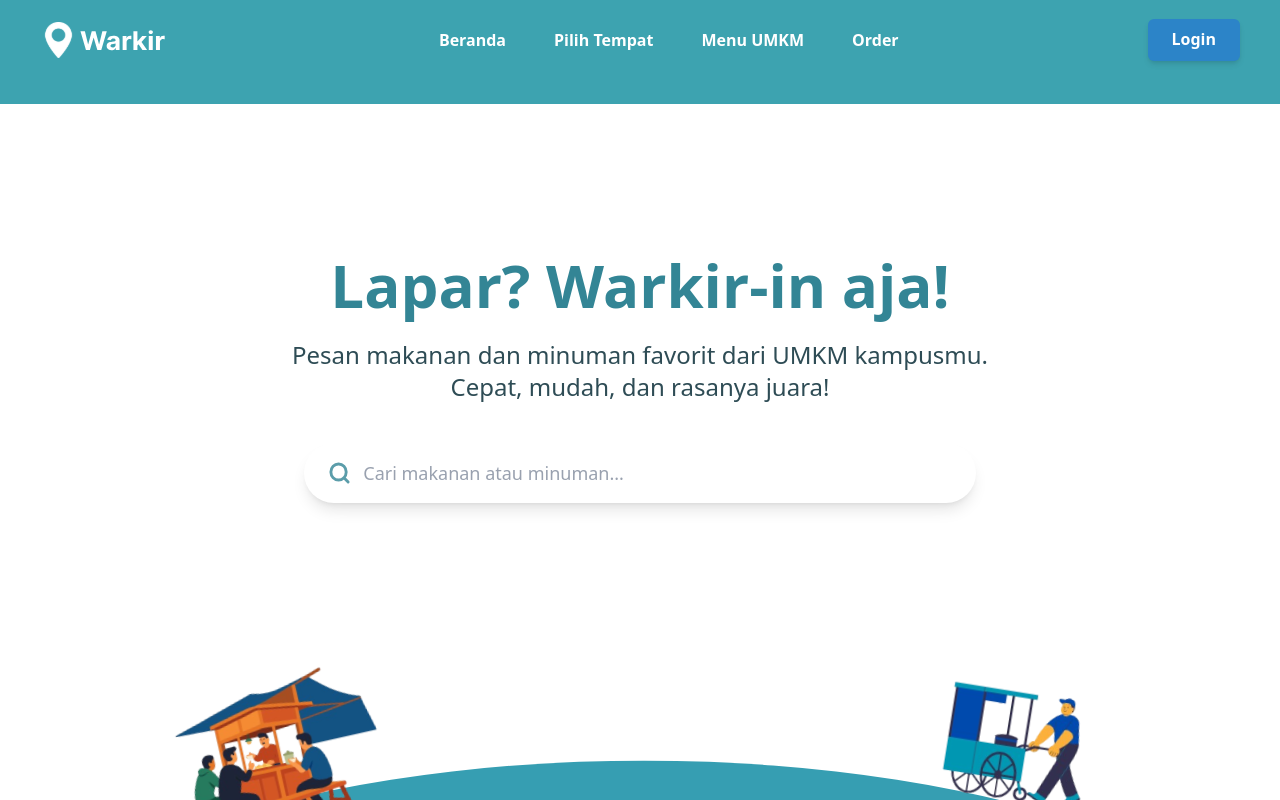
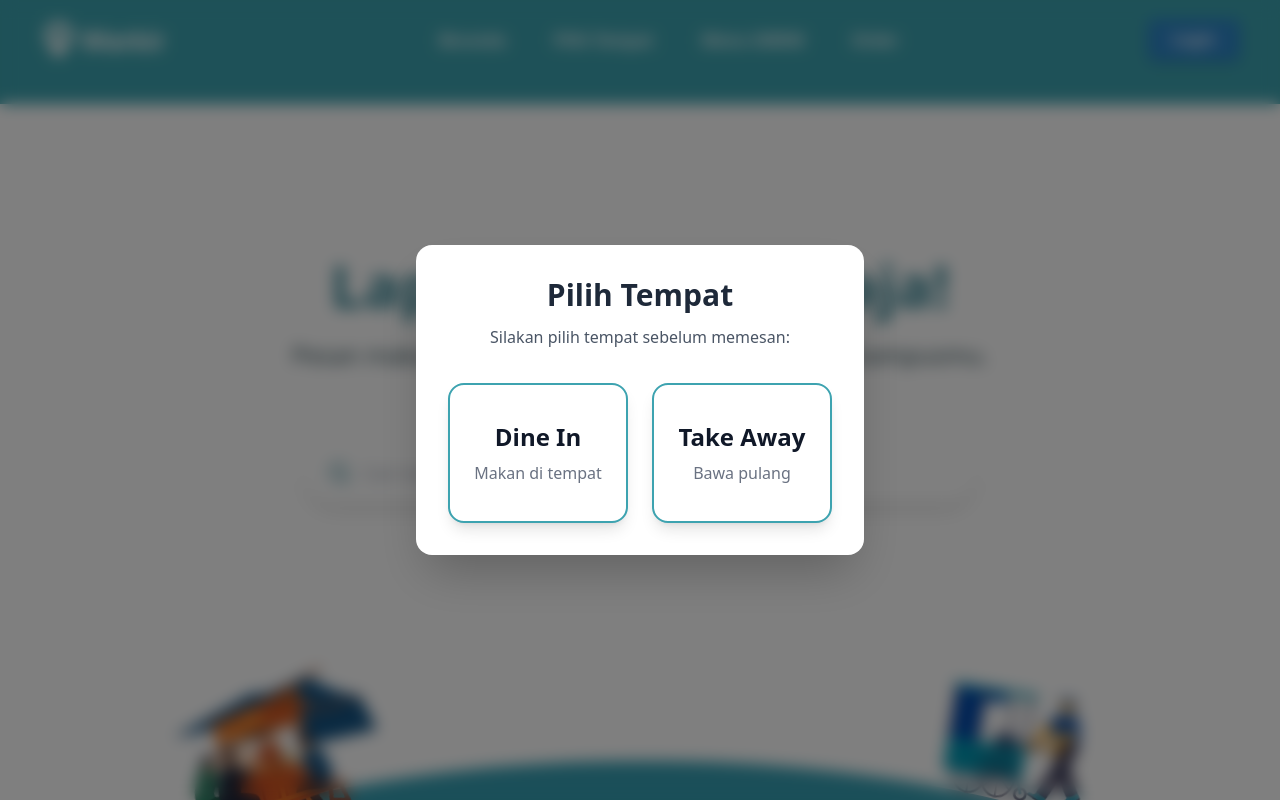
Before and after one commit to fahtinurai/TripleTrouble_Warkir, a React (Vite) app: page / in a window 1280 px wide. Shown: the top 800 px of the page. Built offline with nearby package versions, Linux system fonts and the light colour scheme.

Commit message:
fix bug , disabled modal close

```diff
--- a/src/pages/PilihTempat.jsx
+++ b/src/pages/PilihTempat.jsx
@@ -52,7 +52,7 @@ export default function PilihTempat({ onClose, asModal = false }) {
         <span className="text-sm font-normal mt-2 text-gray-500 transition-colors duration-300 group-hover:text-white/90">
           Makan di tempat
         </span>
-      </Link>
+        </Link>
 
 
         {/* TAKE AWAY */}
@@ -77,7 +77,7 @@ export default function PilihTempat({ onClose, asModal = false }) {
         <span className="text-sm font-normal mt-2 text-gray-500 transition-colors duration-300 group-hover:text-white/90">
           Bawa pulang
         </span>
-      </Link>
+        </Link>
 
             </div>
           </div>
@@ -86,54 +86,71 @@ export default function PilihTempat({ onClose, asModal = false }) {
     }
 
   // Mode MODAL (popup sekali tampil)
-  // return (
-  //   <div
-  //     className="fixed inset-0 z-[60] bg-black/50 backdrop-blur-sm flex items-center justify-center"
-  //     onClick={onClose} // klik overlay = close
-  //   >
-  //     <div
-  //       className="bg-white rounded-2xl shadow-2xl p-8 w-11/12 max-w-md text-center relative animate-fadeIn"
-  //       onClick={(e) => e.stopPropagation()} // cegah close saat klik isi modal
-  //     >
-  //       <button
-  //         onClick={onClose}
-  //         className="absolute top-3 right-3 text-gray-400 hover:text-gray-600 text-2xl"
-  //         aria-label="Tutup"
-  //       >
-  //         ✕
-  //       </button>
+  return (
+    <div
+      className="fixed inset-0 z-[60] bg-black/50 backdrop-blur-sm flex items-center justify-center"
+    >
+      <div
+        className="bg-white rounded-2xl shadow-2xl p-8 w-11/12 max-w-md text-center relative animate-fadeIn"
+        onClick={(e) => e.stopPropagation()}
+      >
 
-  //       <h1 className="text-3xl font-extrabold mb-3 text-gray-800">
-  //         Pilih Tempat
-  //       </h1>
-  //       <p className="text-gray-600 mb-8">
-  //         Silakan pilih tempat sebelum memesan:
-  //       </p>
+        <h1 className="text-3xl font-extrabold mb-3 text-gray-800">
+          Pilih Tempat
+        </h1>
+        <p className="text-gray-600 mb-8">
+          Silakan pilih tempat sebelum memesan:
+        </p>
 
-  //       <div className="grid grid-cols-1 sm:grid-cols-2 gap-6">
-  //         {/* DINE IN (modal) */}
-  //         <Link
-  //           to="/menu"
-  //           state={{ orderType: "dine-in" }}
-  //           onClick={onClose}
-  //           className="bg-white border-2 border-purple-400 text-purple-600 px-6 py-5 rounded-2xl shadow-lg hover:text-white hover:bg-gradient-to-r hover:from-purple-500 hover:to-pink-400 transition-all font-semibold flex flex-col items-center"
-  //         >
-  //           🍽️ Dine In
-  //           <span className="text-sm mt-1 text-gray-500">Makan di tempat</span>
-  //         </Link>
+       <div className="grid grid-cols-1 sm:grid-cols-2 gap-6">
+    {/* DINE IN */}
+    <Link
+      to="/menu"
+      state={{ orderType: "dine-in" }}
+      className="
+        group bg-white border-2 border-[#3DA3B0] text-[#3DA3B0]
+        w-full h-[140px] rounded-2xl shadow-lg
+        transition-all duration-300
+        flex flex-col justify-center items-center
+        hover:bg-[#3DA3B0] hover:shadow-xl hover:scale-[1.05]
+      "
+    >
+      <div className="flex items-center gap-2 text-2xl font-bold">
+        <span className="transition-colors duration-300 group-hover:text-white">
+          Dine In
+        </span>
+      </div>
 
-  //         {/* TAKE AWAY (modal) */}
-  //         <Link
-  //           to="/menu"
-  //           state={{ orderType: "takeaway" }}
-  //           onClick={onClose}
-  //           className="bg-white border-2 border-blue-400 text-blue-600 px-6 py-5 rounded-2xl shadow-lg hover:text-white hover:bg-gradient-to-r hover:from-blue-500 hover:to-purple-400 transition-all font-semibold flex flex-col items-center"
-  //         >
-  //           🛍️ Take Away
-  //           <span className="text-sm mt-1 text-gray-500">Bawa pulang</span>
-  //         </Link>
-  //       </div>
-  //     </div>
-  //   </div>
-  // );
+      <span className="text-base font-normal mt-2 text-gray-500 transition-colors duration-300 group-hover:text-white/90">
+        Makan di tempat
+      </span>
+    </Link>
+
+    {/* TAKE AWAY */}
+    <Link
+      to="/menu"
+      state={{ orderType: "takeaway" }}
+      className="
+        group bg-white border-2 border-[#3DA3B0] text-[#3DA3B0]
+        w-full h-[140px] rounded-2xl shadow-lg
+        transition-all duration-300
+        flex flex-col justify-center items-center
+        hover:bg-[#3DA3B0] hover:shadow-xl hover:scale-[1.05]
+      "
+    >
+      <div className="flex items-center gap-2 text-2xl font-bold">
+        <span className="transition-colors duration-300 group-hover:text-white">
+          Take Away
+        </span>
+      </div>
+
+      <span className="text-base font-normal mt-2 text-gray-500 transition-colors duration-300 group-hover:text-white/90">
+        Bawa pulang
+      </span>
+    </Link>
+</div>
+
+      </div>
+    </div>
+  );
 }
```
